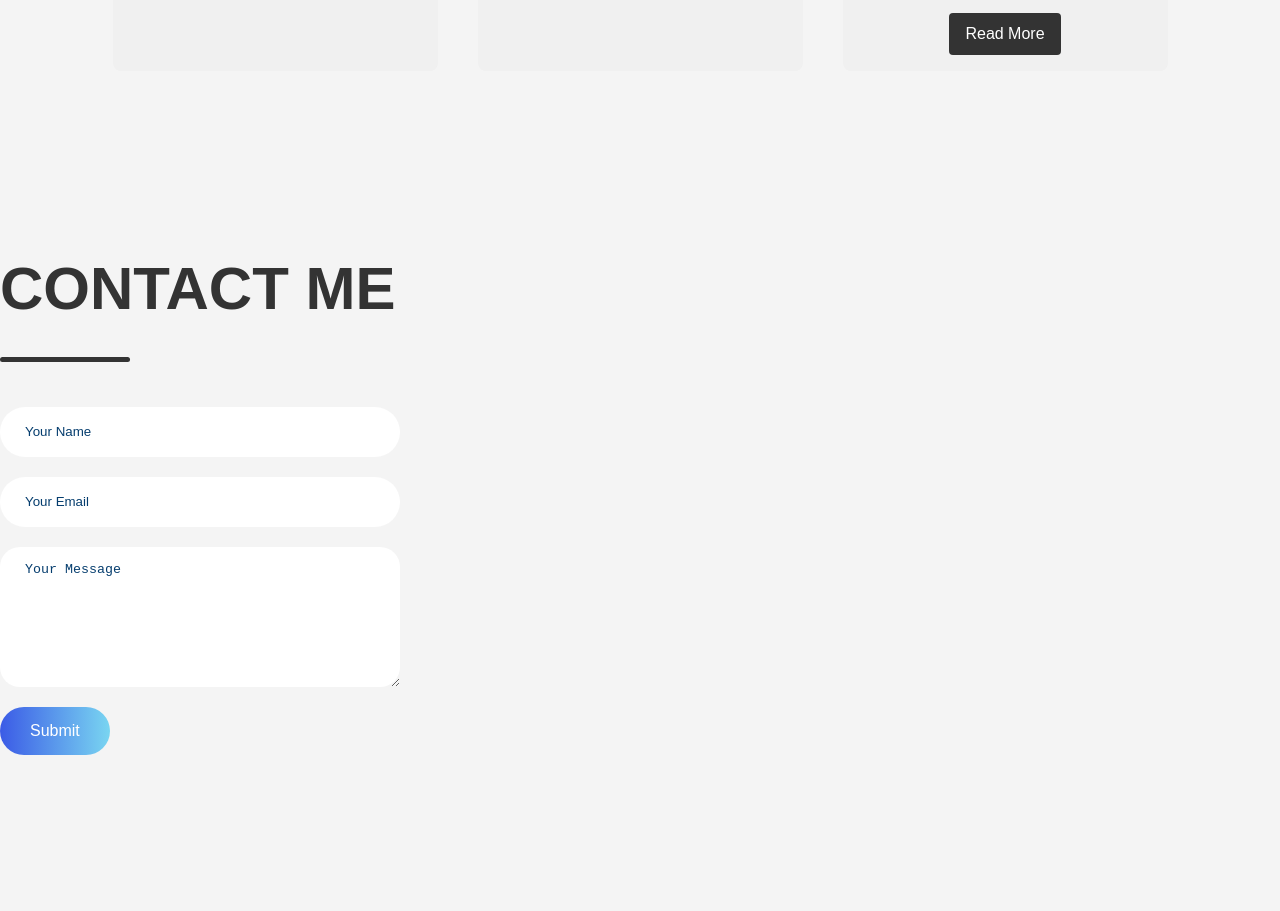
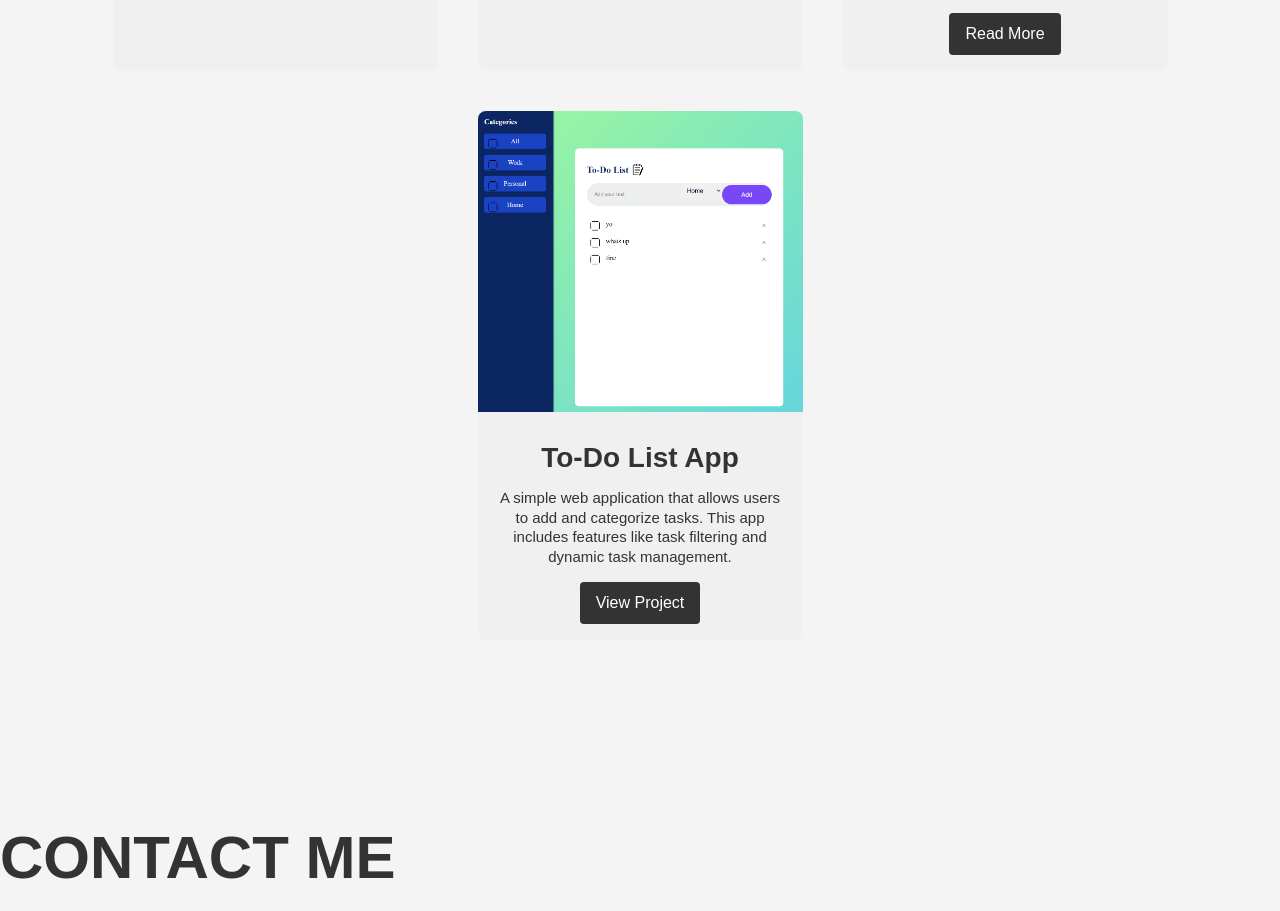
Before and after one commit to KristinnTh/kristinnth.github.io, a plain HTML site: page index.html in a window 1280 px wide. Shown: the part 1988-2899 px from the top of the page. Before the commit the page ends 2843 px from the top, so only its background shows below. Drawn offline with Linux system fonts and the light colour scheme.

Commit message:
Added my first real project with a link to it. Will later add Language Tags to better Catergorize my Websites Projects along with a better visual of the languages I use.

```diff
--- a/index.html
+++ b/index.html
@@ -89,6 +89,15 @@
                             <a href="" class="btn">Read More</a>
                         </div>
                     </div>
+                     <!-- New card for To-Do List App -->
+                    <div class="card">
+                        <img src="img/ToDo.png" alt="To-Do List App Icon"> <!-- Optional: add the project image -->
+                        <div class="card-content">
+                            <h3>To-Do List App</h3>
+                            <p>A simple web application that allows users to add and categorize tasks. This app includes features like task filtering and dynamic task management.</p>
+                            <a href="https://kristinnth.github.io/To-Do-List/" target="_blank" class="btn">View Project</a>
+                        </div>
+                    </div>
                 </div>
             </section>
 
```
Also changed, not shown: img/ToDo.png (added).
